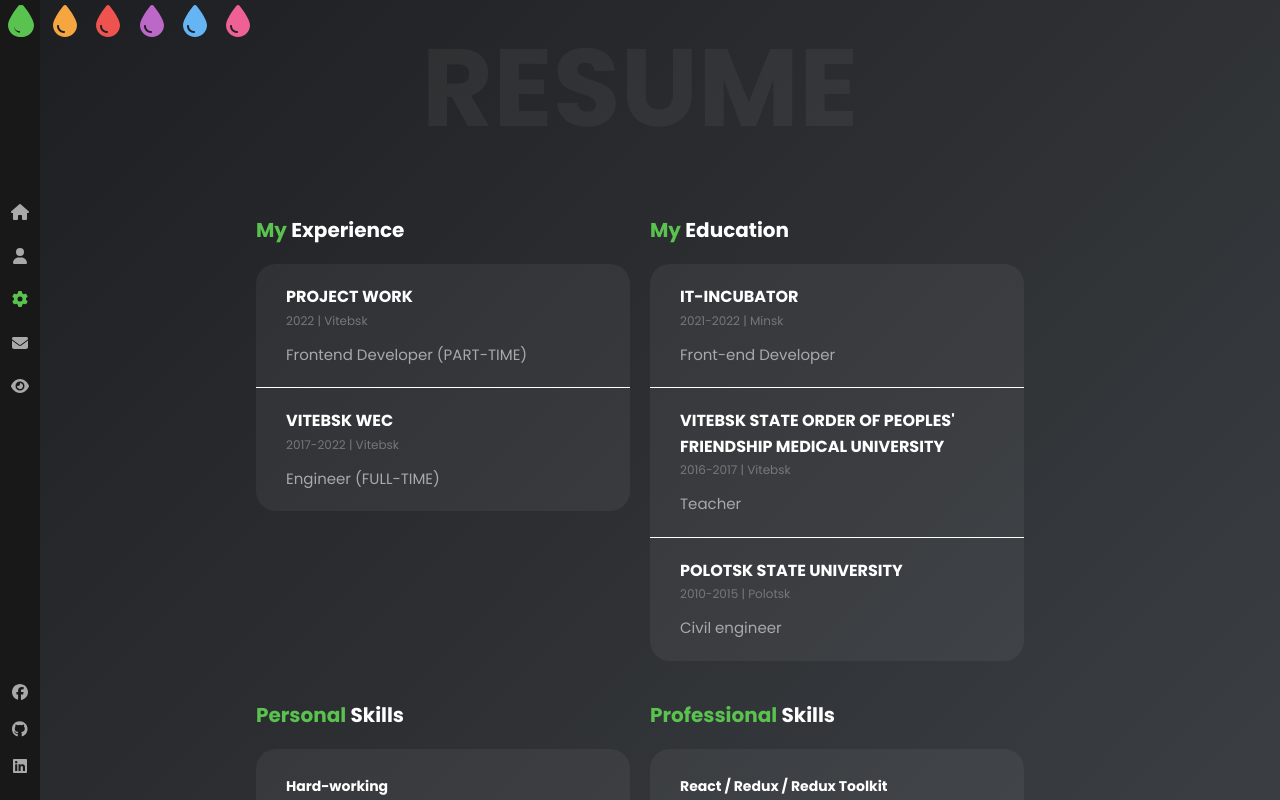
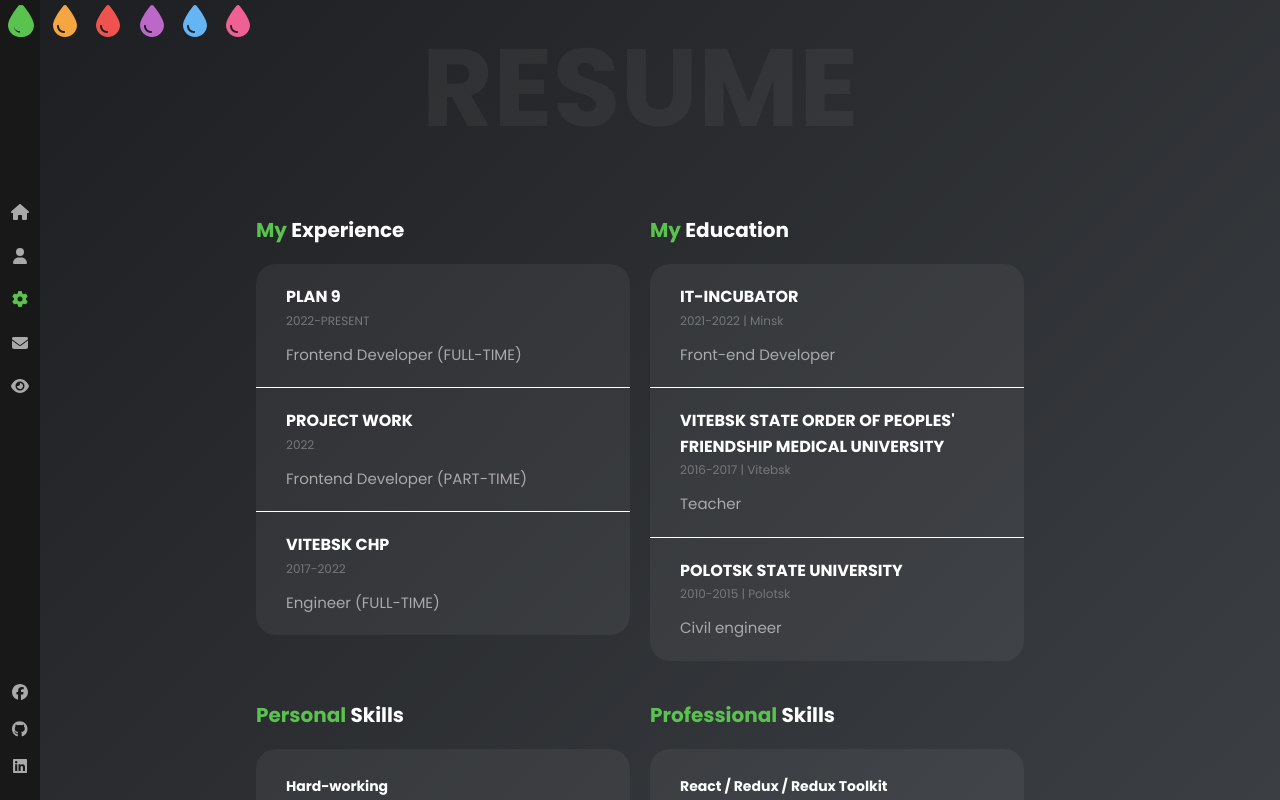
Before and after one commit to Dizziby/Portfolio, a React (Create React App) app: page /resume in a window 1280 px wide. Shown: the top 800 px of the page. Built offline with nearby package versions, Linux system fonts and the light colour scheme.

Commit message:
fixed my experience

```diff
--- a/src/components/AboutMe/AboutMe.tsx
+++ b/src/components/AboutMe/AboutMe.tsx
@@ -20,8 +20,10 @@ export const AboutMe = (): ReactElement => (
                 <div className={styles.info}>
                     <div className={styles.text}>
                         <strong>Hello, I’m a Pavel</strong>, web-developer based on Vitebsk. I have
-                        experience in creating SPA using{" "}
-                        <strong>React, Redux, Typescript, React Native, JS, HTML, CSS.</strong>
+                        experience in creating apps using{" "}
+                        <strong>
+                            React, Redux, Next.js, Typescript, React Native, JS, HTML, CSS.
+                        </strong>
                     </div>
                     <div className={styles.links}>
                         <NavLink className={styles.buttonLink} to="/contacts">
--- a/src/components/Resume/Resume.tsx
+++ b/src/components/Resume/Resume.tsx
@@ -14,13 +14,18 @@ export const Resume = (): ReactElement => {
             restWord: "Experience",
             placeWorkStudy: [
                 {
+                    name: "PLAN 9",
+                    date: "2022-PRESENT",
+                    description: "Frontend Developer (FULL-TIME)",
+                },
+                {
                     name: "PROJECT WORK",
-                    date: "2022 | Vitebsk",
+                    date: "2022",
                     description: "Frontend Developer (PART-TIME)",
                 },
                 {
-                    name: "VITEBSK WEC",
-                    date: "2017-2022 | Vitebsk",
+                    name: "VITEBSK CHP",
+                    date: "2017-2022",
                     description: "Engineer (FULL-TIME)",
                 },
             ],
```
